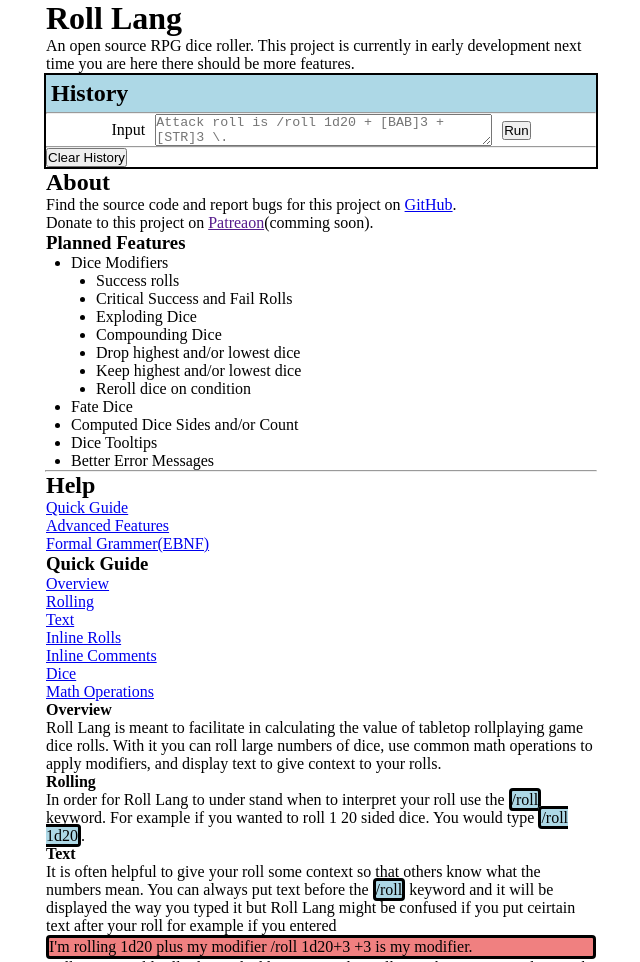
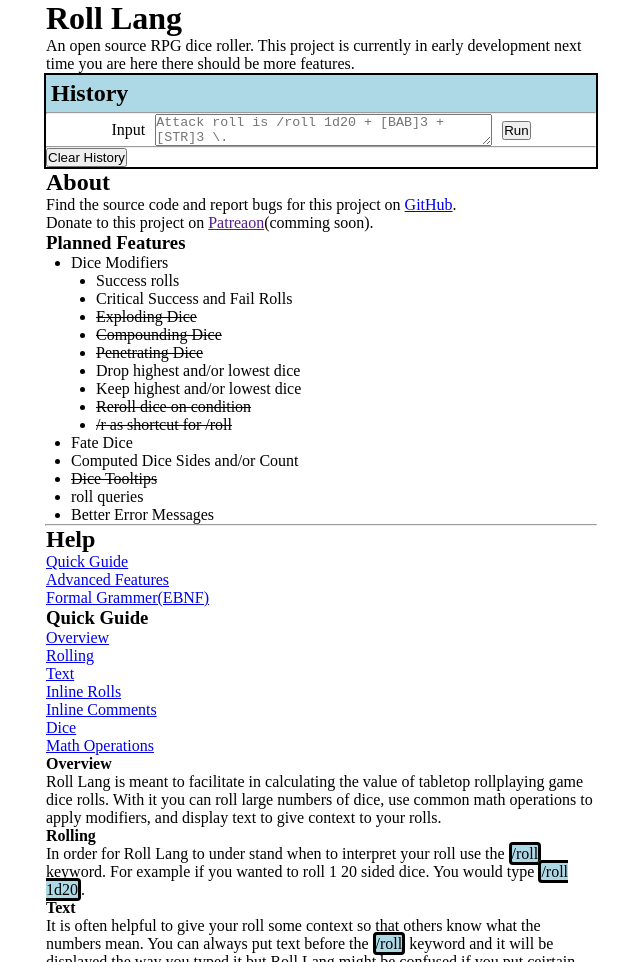
Before and after one commit to jacobguenther/roll_lang, a website built with webpack: page index.html in a window 1280 px wide. Shown: the top 962 px of the page, without its empty margins (319-959 px from the left). Built offline with nearby package versions, Linux system fonts and the light colour scheme.

Commit message:
Update planned features.

```diff
--- a/index.html
+++ b/index.html
@@ -47,16 +47,19 @@
 				<ul class="bullet-list">
 					<li>Success rolls</li>
 					<li>Critical Success and Fail Rolls</li>
-					<li>Exploding Dice</li>
-					<li>Compounding Dice</li>
+					<li class="feature-completed">Exploding Dice</li>
+					<li class="feature-completed">Compounding Dice</li>
+					<li class="feature-completed">Penetrating Dice</li>
 					<li>Drop highest and/or lowest dice</li>
 					<li>Keep highest and/or lowest dice</li>
-					<li>Reroll dice on condition</li>
+					<li class="feature-completed">Reroll dice on condition</li>
+					<li class="feature-completed">/r as shortcut for /roll</li>
 				</ul>
 			</li>
 			<li>Fate Dice</li>
 			<li>Computed Dice Sides and/or Count</li>
-			<li>Dice Tooltips</li>
+			<li class="feature-completed">Dice Tooltips</li>
+			<li>roll queries</li>
 			<li>Better Error Messages</li>
 	</article>
 
@@ -164,7 +167,7 @@
 
 				<li class="production">&lt;explicit_roll&gt; ::=
 					<ul class="rules">
-						<li class="production-rule">"/roll" &lt;expression&gt; ["\"]</li>
+						<li class="production-rule">("/roll" | "/r") &lt;expression&gt; ["\"]</li>
 					</ul>
 				</li>
 
@@ -202,7 +205,7 @@
 					</ul>
 				</li>
 
-				<li class="production">&lt;atom&gt;
+				<li class="production">&lt;atom&gt; ::=
 					<ul class="rules">
 						<li class="production-rule">[&lt;inline_comment&gt;] &lt;function&gt; [&lt;inline_comment&gt;]</li>
 						<li class="production-rule">| [&lt;inline_comment&gt;] &lt;dice&gt; [&lt;inline_comment&gt;]</li>
@@ -289,8 +292,8 @@
 
 				<li class="production">&lt;computed&gt; ::=
 					<ul class="rules">
-						<li class="production-rule">&lt;integer&gt;] "d" "(" &lt;expression&gt; ")"</li>
-						<li class="production-rule">| "(" &lt;expression&gt; ")"  "d"     &lt;integer&gt;</li>
+						<li class="production-rule">[(&lt;integer&gt; |  &lt;roll_query&gt;)] "d" "(" &lt;expression&gt; ")"</li>
+						<li class="production-rule">| "(" &lt;expression&gt; ")"  "d" (&lt;integer&gt; |  &lt;roll_query&gt;)</li>
 						<li class="production-rule">| ["(" &lt;expression&gt; ")"] "d" "(" &lt;expression&gt; ")"</li>
 					</ul>
 				</li>
--- a/styles.css
+++ b/styles.css
@@ -29,7 +29,9 @@ ul {
 	width: 550px;
 }
 
-
+.feature-completed {
+	text-decoration: line-through;
+}
 
 #input-container {
 	grid-column-gap: 10px;
```
